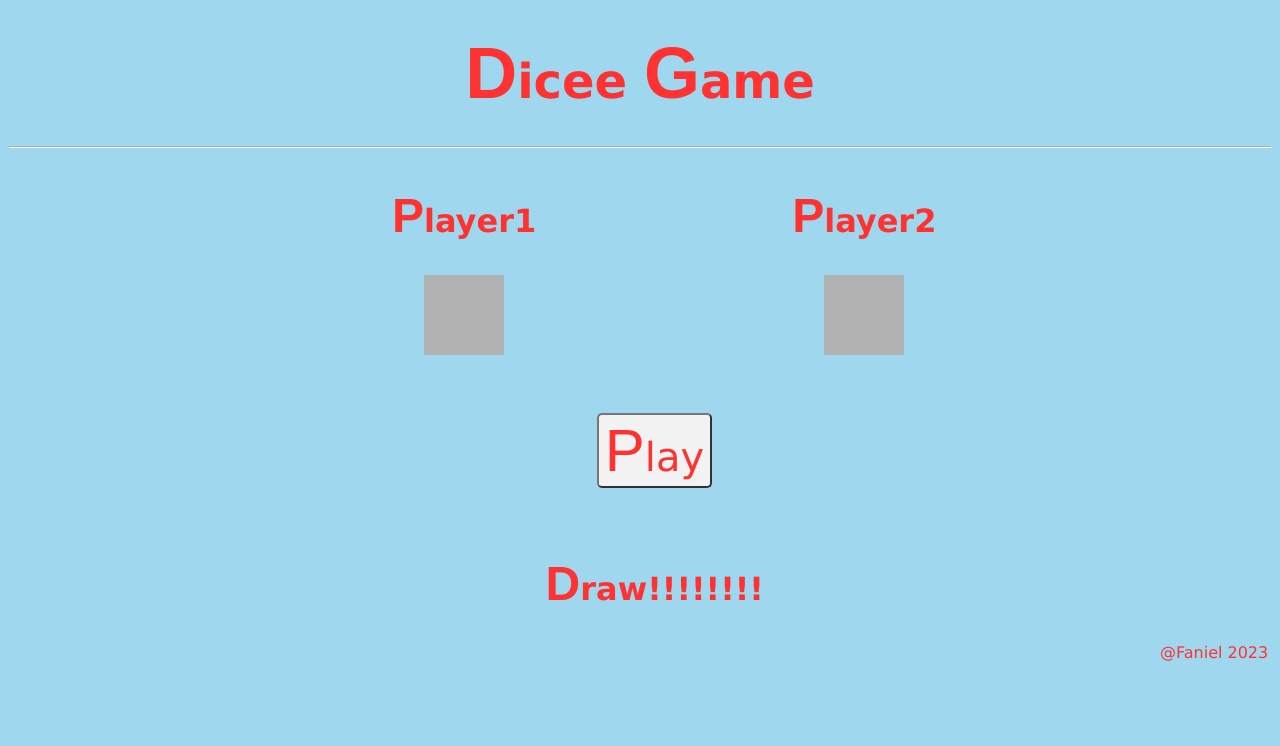
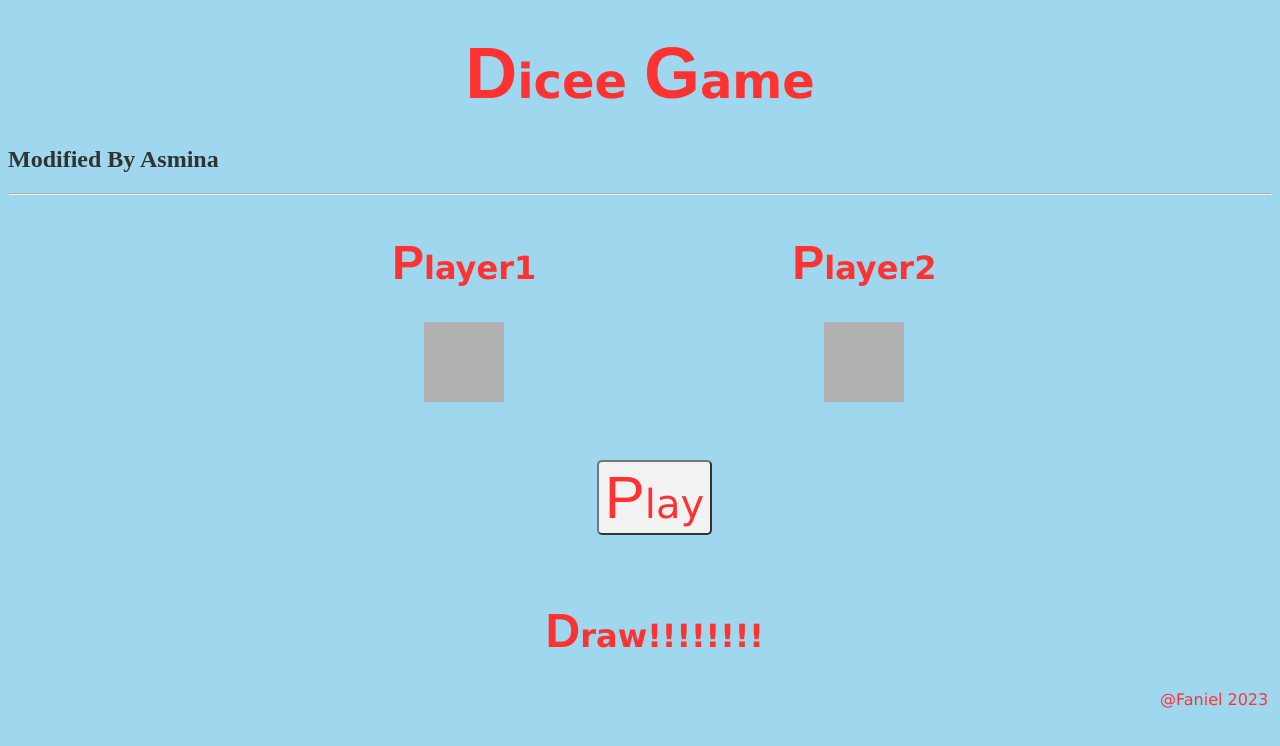
Before and after one commit to FaniDave/Simple-Dice-Game, a plain HTML site: page index.html in a window 1280 px wide. Drawn offline with Linux system fonts and the light colour scheme; grey boxes are pictures that could not be loaded.

Commit message:
index.html

```diff
--- a/index.html
+++ b/index.html
@@ -7,6 +7,7 @@
     </head>
           <body>
         <h1><span style="font-size: 1.5em; font-family: fantasy" >D</span>icee <span style="font-size: 1.5em; font-family: fantasy" >G</span>ame</h1>
+        <h2>Modified By Asmina</h2>
            <hr>
                <div id="players" >
 
```
